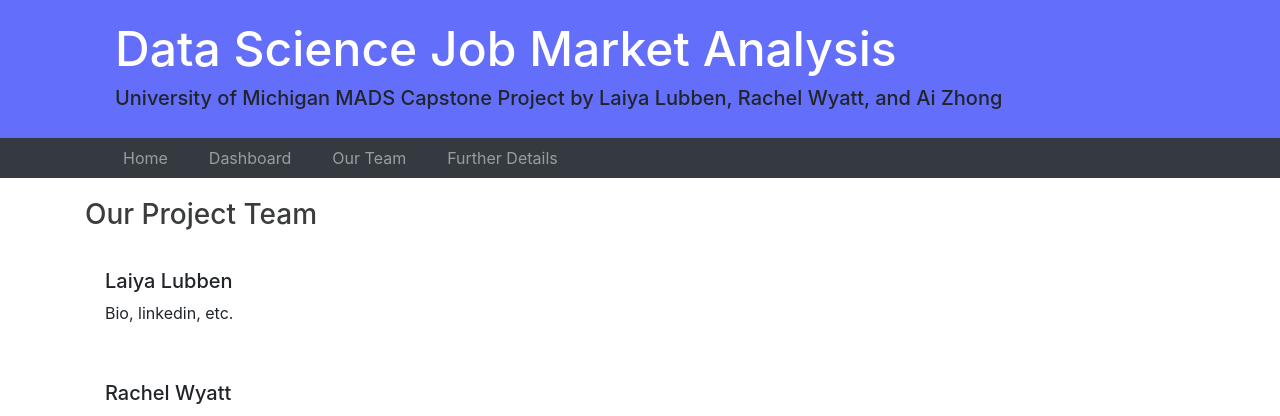
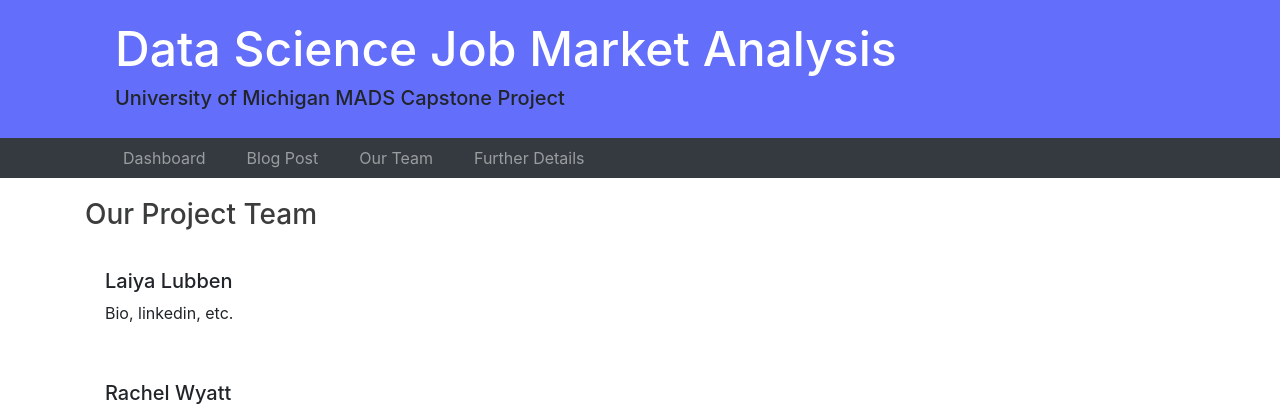
Before and after one commit to rachwyatt/capstone-project, a Django app: template website/templates/website/team.html in a window 1280 px wide. Shown: the top 416 px of the page. Run offline with Django 3.2, Linux system fonts and the light colour scheme; the template is opened without the code that fills it, so the values that code supplies are empty; some libraries are stand-ins or nearby versions.

Commit message:
reorder pages, add tooltips and data limitation alert

```diff
--- a/website/templates/website/base.html
+++ b/website/templates/website/base.html
@@ -10,7 +10,7 @@
         <header class="page-header">
             <div class="container">
                 <h1><a href="/">Data Science Job Market Analysis</a></h1>
-                <h5>University of Michigan MADS Capstone Project by Laiya Lubben, Rachel Wyatt, and Ai Zhong</h5>
+                <h5>University of Michigan MADS Capstone Project</h5>
             </div>
         </header>
         <nav class="navbar navbar-expand-lg navbar-dark bg-dark">
@@ -21,10 +21,10 @@
                 <div class="collapse navbar-collapse" id="navbarNavAltMarkup">
                     <ul class="navbar-nav">
                         <li class="nav-item">
-                            <a class="nav-link" href="/">Home</a>
+                            <a class="nav-link" href="/">Dashboard</a>
                         </li>
                         <li class="nav-item">
-                            <a class="nav-link" href="/dashboard">Dashboard</a>
+                            <a class="nav-link" href="/blogpost">Blog Post</a>
                         </li>
                         <li class="nav-item">
                             <a class="nav-link" href="/team">Our Team</a>
--- a/website/urls.py
+++ b/website/urls.py
@@ -3,8 +3,8 @@
 from . import views
 
 urlpatterns = [
-    path('', views.blogpost, name='blogpost'),
-    path('dashboard', views.dashboard, name='dashboard'),
+    path('blogpost', views.blogpost, name='blogpost'),
+    path('', views.dashboard, name='dashboard'),
     path('team', views.team, name='team'),
     path('details', views.details, name='details'),
 ]
```
